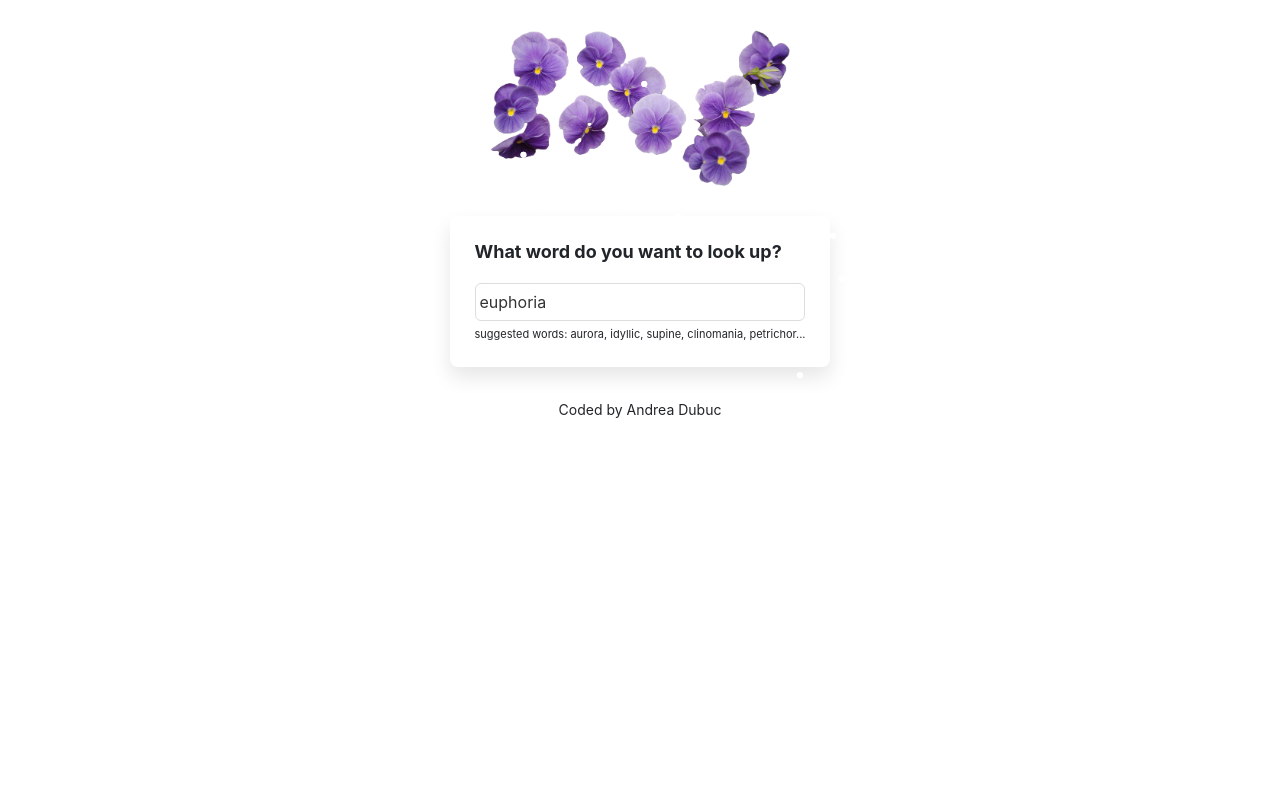
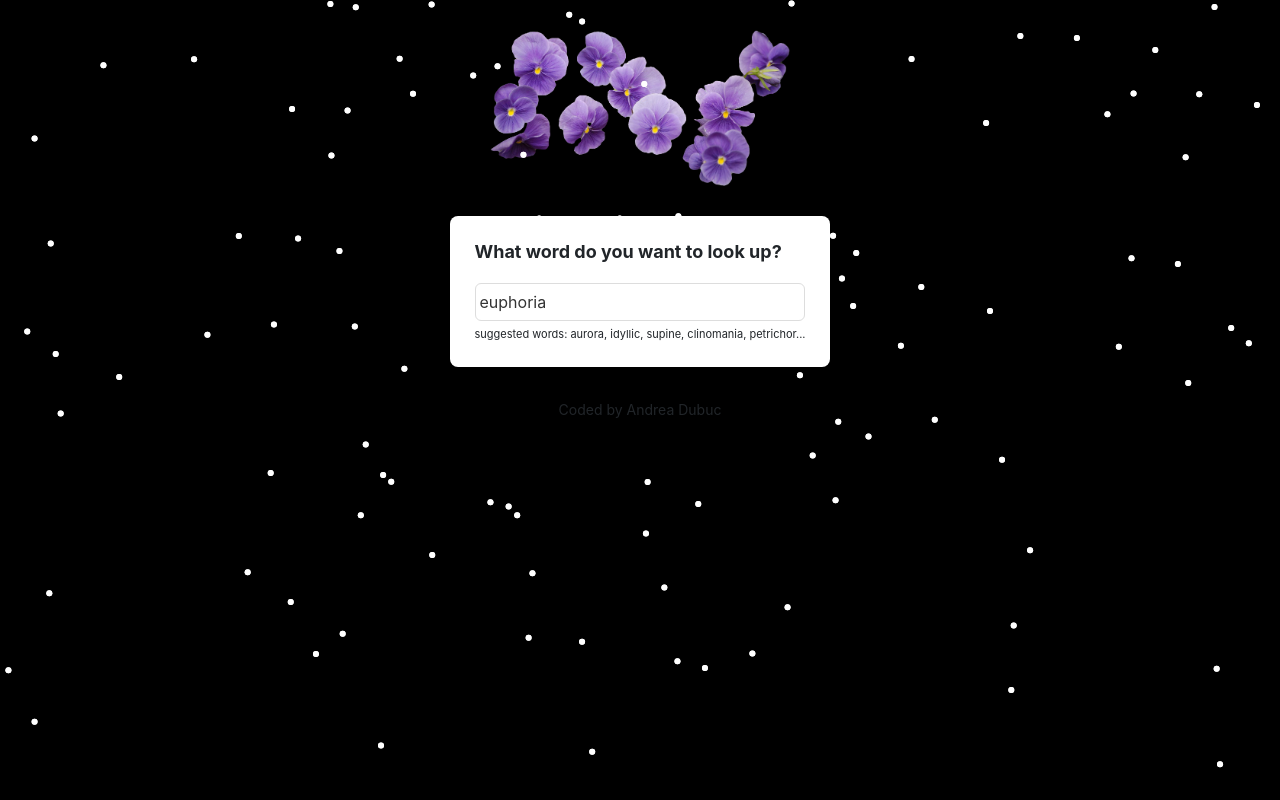
Before and after one commit to AndreaDubuc/dictionary-project, a React (Create React App) app: page / in a window 1280 px wide. Built offline with nearby package versions, Linux system fonts and the light colour scheme; no server answers.

Commit message:
Changed background color to white

```diff
--- a/src/App.css
+++ b/src/App.css
@@ -1,3 +1,9 @@
+body{
+  background:black;
+}
+
+
+
 
 a{
   color: #9670f4;
```
